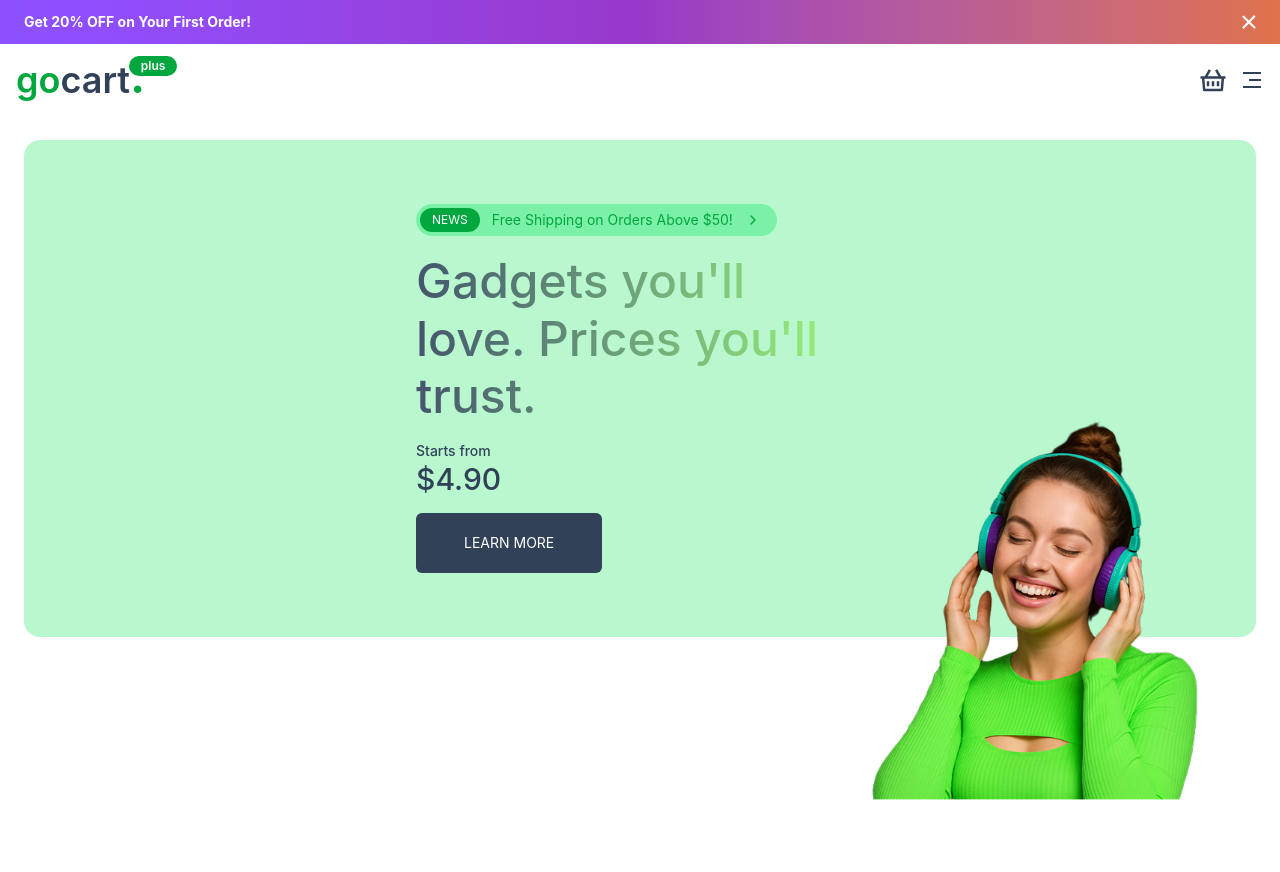
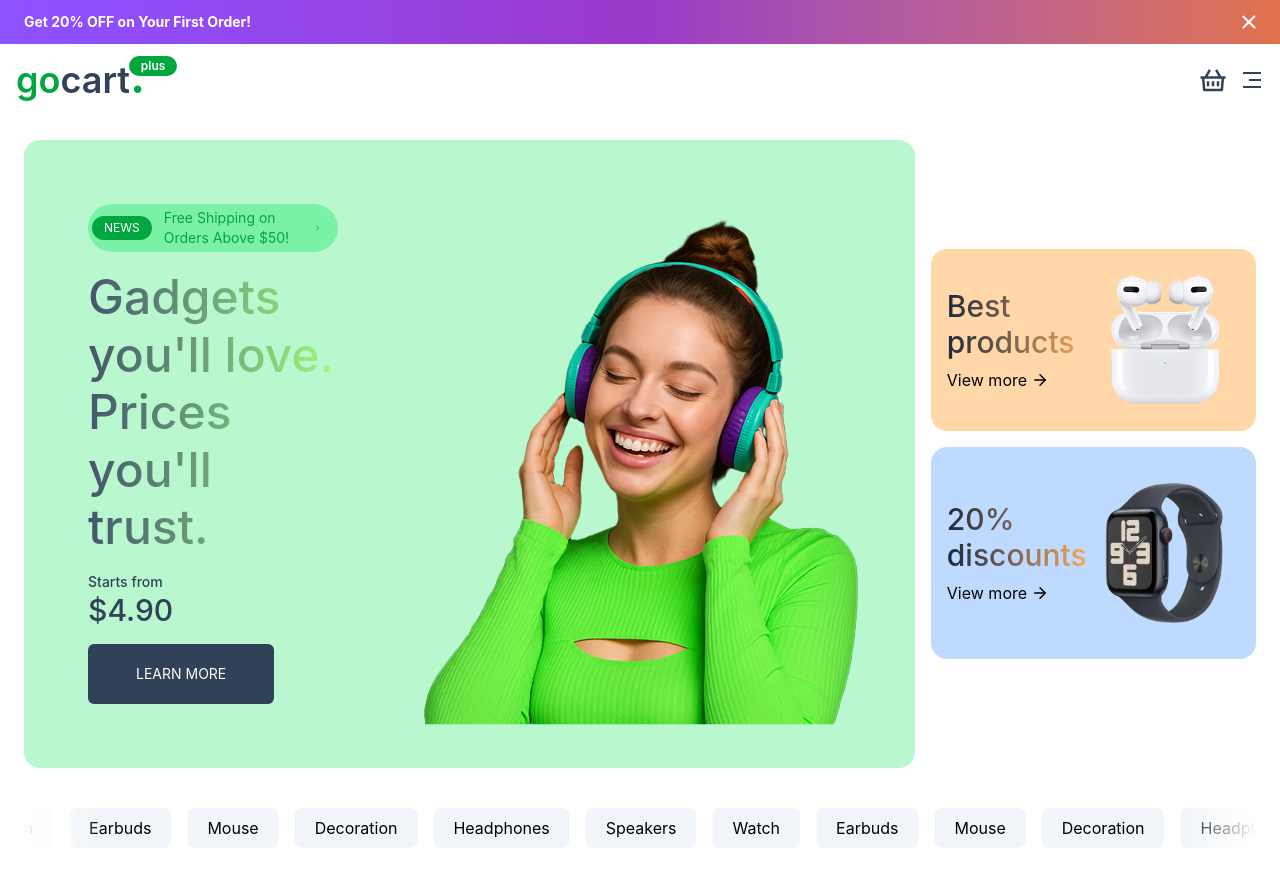
Before and after one commit to elmira1385/go-cart-react, a React (Vite) app: page / in a window 1280 px wide. Before the commit the page ends 800 px from the top, so only its background shows below. Built offline with nearby package versions, Linux system fonts and the light colour scheme.

Commit message:
somefeatures were added

```diff
--- a/src/Home.tsx
+++ b/src/Home.tsx
@@ -1,10 +1,12 @@
 import Hero from "./components/ui/Hero"
+import Slider from "./components/ui/Slider"
 
 const Home = () => {
   return (
-    <>
+    <div className='flex flex-col gap-10 p-6'>
     <Hero/>
-    </>
+    <Slider/>
+    </div>
   )
 }
 
--- a/src/components/layout/MainLayout.tsx
+++ b/src/components/layout/MainLayout.tsx
@@ -1,18 +1,16 @@
-import React from 'react'
-import { Outlet } from 'react-router'
-import BannerDisCount from '../ui/BannerDisCount'
-import Header from '../ui/Header'
+import React from "react";
+import { Outlet } from "react-router";
+import BannerDisCount from "../ui/BannerDisCount";
+import Header from "../ui/Header";
 
 const MainLayout = () => {
   return (
     <div>
-        <BannerDisCount/>
-        <Header/>
-        <main className='flex flex-col gap-4 p-6'>
-          <Outlet/>
-        </main>
+      <BannerDisCount />
+      <Header />
+      <Outlet />
     </div>
-  )
-}
+  );
+};
 
-export default MainLayout
+export default MainLayout;
--- /dev/null
+++ b/src/components/ui/CardHero.tsx
@@ -0,0 +1,42 @@
+
+
+export interface IProps{
+    title:string,
+    details:string,
+    img:string,
+    color:string
+}
+
+const CardHero = ({title,details,img,color}:IProps) => {
+  return (
+    <div className={`flex items-center justify-between p-4 rounded-2xl ${color}`}>
+      <div className="flex flex-col gap-2 items-start justify-start">
+        <p className="text-3xl font-medium bg-linear-to-r from-t-slate-800 to-[#FFAD51] bg-clip-text text-transparent">
+          {title}
+        </p>
+        <p className="flex items-center gap-1 ">
+            {details}
+          <svg
+            xmlns="http://www.w3.org/2000/svg"
+            width="18"
+            height="18"
+            viewBox="0 0 24 24"
+            fill="none"
+            stroke="currentColor"
+            strokeWidth="2"
+            strokeLinecap="round"
+            strokeLinejoin="round"
+            className="lucide lucide-arrow-right group-hover:ml-2 transition-all"
+            aria-hidden="true"
+          >
+            <path d="M5 12h14"></path>
+            <path d="m12 5 7 7-7 7"></path>
+          </svg>
+        </p>
+      </div>
+      <img loading="lazy" width={150} height={150} src={img} alt="" />
+    </div>
+  );
+};
+
+export default CardHero;
--- a/src/components/ui/Header.tsx
+++ b/src/components/ui/Header.tsx
@@ -1,5 +1,6 @@
 import { useState } from "react";
 import { RiMenu3Fill, RiShoppingBasket2Line } from "react-icons/ri";
+import { TiDeleteOutline } from "react-icons/ti";
 
 const Header = () => {
   const [openHeader, setOpenHeader] = useState(false);
@@ -15,17 +16,26 @@ const Header = () => {
         </div>
         <div className="flex gap-3 justify-center items-center">
           <RiShoppingBasket2Line className="text-3xl text-t-slate-700" />
+          {openHeader ? (
+            <TiDeleteOutline
+              onClick={() => {
+                setOpenHeader((prev) => !prev);
+              }}
+               className="text-2xl text-t-slate-700"
+            />
+          ) : (
             <RiMenu3Fill
               onClick={() => {
                 setOpenHeader((prev) => !prev);
               }}
               className="text-2xl text-t-slate-700"
             />
+          )}
         </div>
       </div>
       {openHeader && (
         <div
-          className={`fixed  w-full  bg-green-50 flex flex-col  items-start p-4 gap-4 transition-all duration-300  ${
+          className={`fixed  w-full  flex flex-col bg-white items-start p-4 gap-4 transition-all duration-300  ${
             openHeader ? "right-0" : "-right-full"
           }`}
         >
--- a/src/components/ui/Hero.tsx
+++ b/src/components/ui/Hero.tsx
@@ -1,8 +1,23 @@
+import CardHero, { type IProps } from "./CardHero";
 import hero from "/images/heroImage.png"
-
+const dataHero: IProps[] = [
+  {
+    title: "Best products",
+    details: "View more",
+    img: "/images/airpad.png",
+    color:"bg-orange-200"
+  },
+  {
+    title: "20% discounts",
+    details: "View more",
+    img: "/images/watchBand.png",
+    color:"bg-blue-200"
+  },
+];
 const Hero = () => {
   return (
-    <div className="flex flex-col  justify-center items-center bg-t-green-200 rounded-2xl">
+    <div className="flex flex-col sm:flex-row justify-center items-center gap-4">
+      <div className="flex flex-col sm:flex-row justify-center items-center bg-t-green-200 rounded-2xl">
         <div className="p-5 sm:p-16 flex flex-col gap-4 items-start">
           <div className="flex items-center gap-3 bg-t-green-300 text-t-green-600 pr-4 p-1 rounded-full text-xs sm:text-sm">
             <span className="bg-t-green-600 px-3 py-1  rounded-full text-white text-xs">
@@ -40,9 +55,15 @@ const Hero = () => {
           loading="lazy"
           decoding="async"
           data-nimg="1"
-        className="sm:absolute bottom-0 right-0 md:right-10 w-full sm:max-w-sm text-transparent"
+          className=" text-transparent"
           src={hero}
         />
+      </div>
+      <div className="flex flex-col gap-4 justify-center items-center">
+        {dataHero.map((item) => (
+          <CardHero title={item.title} details={item.details} img={item.img} color={item.color}/>
+        ))}
+      </div>
     </div>
   );
 };
--- /dev/null
+++ b/src/components/ui/Slider.tsx
@@ -0,0 +1,30 @@
+const items: string[] = [
+  "Headphones",
+  "Speakers",
+  "Watch",
+  "Earbuds",
+  "Mouse",
+  "Decoration",
+];
+const allItems: string[] = [...items, ...items, ...items];
+const Slider = () => {
+  return (
+    <div className=" overflow-hidden relative w-full">
+      <div className="absolute left-0 top-0 h-full w-20 z-10 pointer-events-none bg-linear-to-r from-white to-transparent"></div>
+      <div className="flex  gap-4 animate-marquee">
+        {allItems.map((item, index) => (
+          <button
+            key={index}
+            className="whitespace-nowrap rounded-lg bg-slate-100 px-5 py-2"
+          >
+            {item}
+          </button>
+        ))}
+      </div>
+      <div className="absolute right-0 top-0 h-full w-20 z-10 pointer-events-none bg-linear-to-r from-transparent to-white"></div>
+
+    </div>
+  );
+};
+
+export default Slider;
--- a/src/index.css
+++ b/src/index.css
@@ -11,5 +11,18 @@ body {
   --color-t-green-600: oklch(62.7% 0.194 149.214);
   --color-t-slate-600: oklch(44.6% 0.043 257.281);
   --color-t-slate-700: oklch(37.2% 0.044 257.287);
+  --color-t-slate-800: oklch(27.9% 0.041 260.031);
   --color-t-slate-900: oklch(20.8% 0.042 265.755);
 }
+@keyframes marquee {
+  from {
+    transform: translateX(0);
+  }
+  to {
+    transform: translateX(-50%);
+  }
+}
+
+.animate-marquee {
+  animation: marquee 10s linear infinite;
+}
```
Also changed, not shown: public/images/airpad.png (added), public/images/watchBand.png (added). Lines whose indentation alone changed are shown as unchanged.
